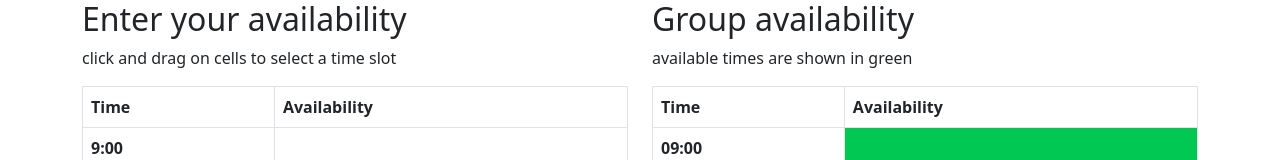
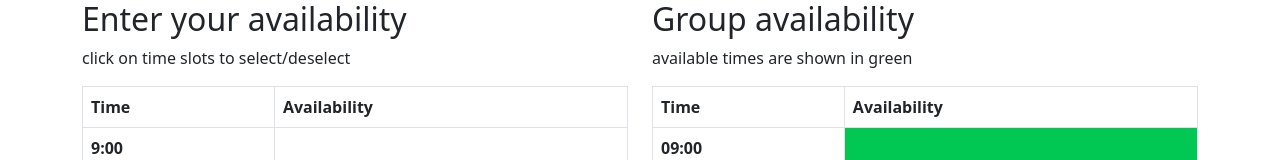
Before and after one commit to chingu-voyages/v43-tier2-team-26, a React (Create React App) app in the folder whenwhere/: page / in a window 1280 px wide. Shown: the top 160 px of the page. Built offline with nearby package versions, Linux system fonts and the light colour scheme.

Commit message:
edit availability grid instruction text

```diff
--- a/whenwhere/src/AvailabilityPage.js
+++ b/whenwhere/src/AvailabilityPage.js
@@ -12,7 +12,7 @@ function AvailabilityPage() {
             <Row>
               <Col>
                 <h2>Enter your availability</h2>
-                <p>click and drag on cells to select a time slot</p>
+                <p>click on time slots to select/deselect</p>
               </Col>
             </Row>
             <Row>
```
